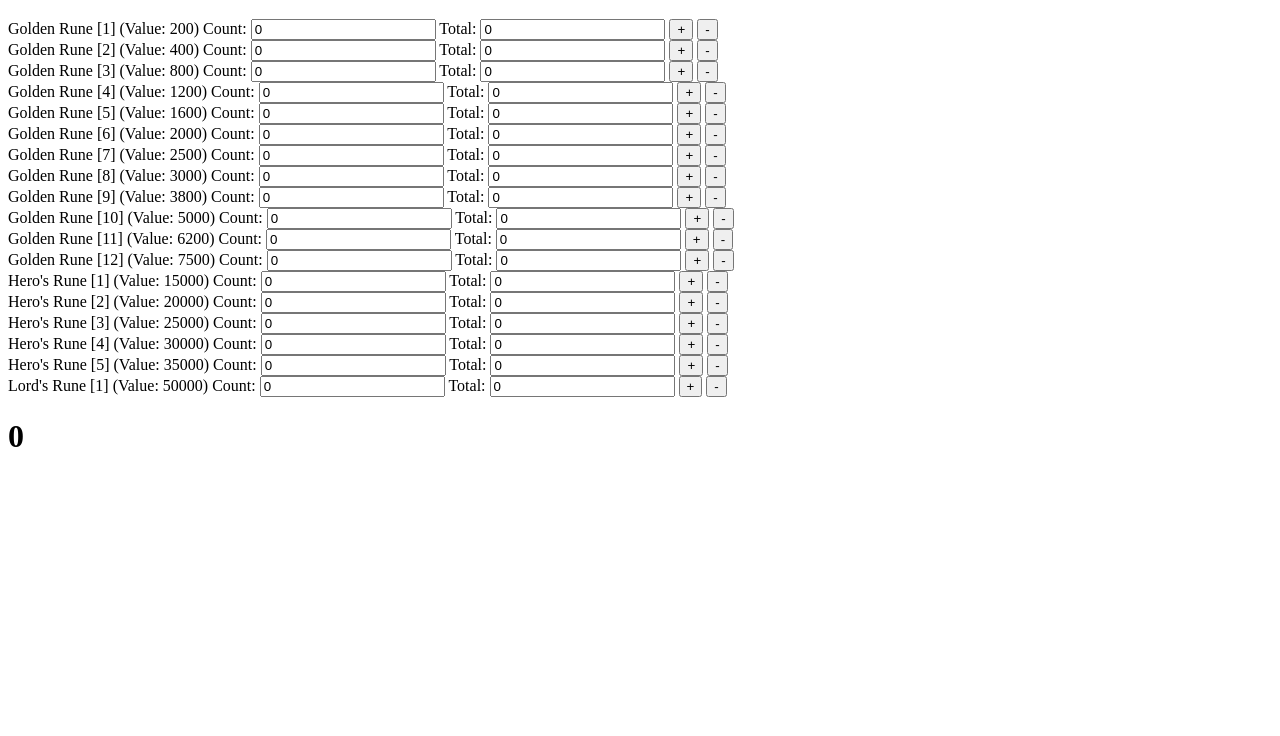
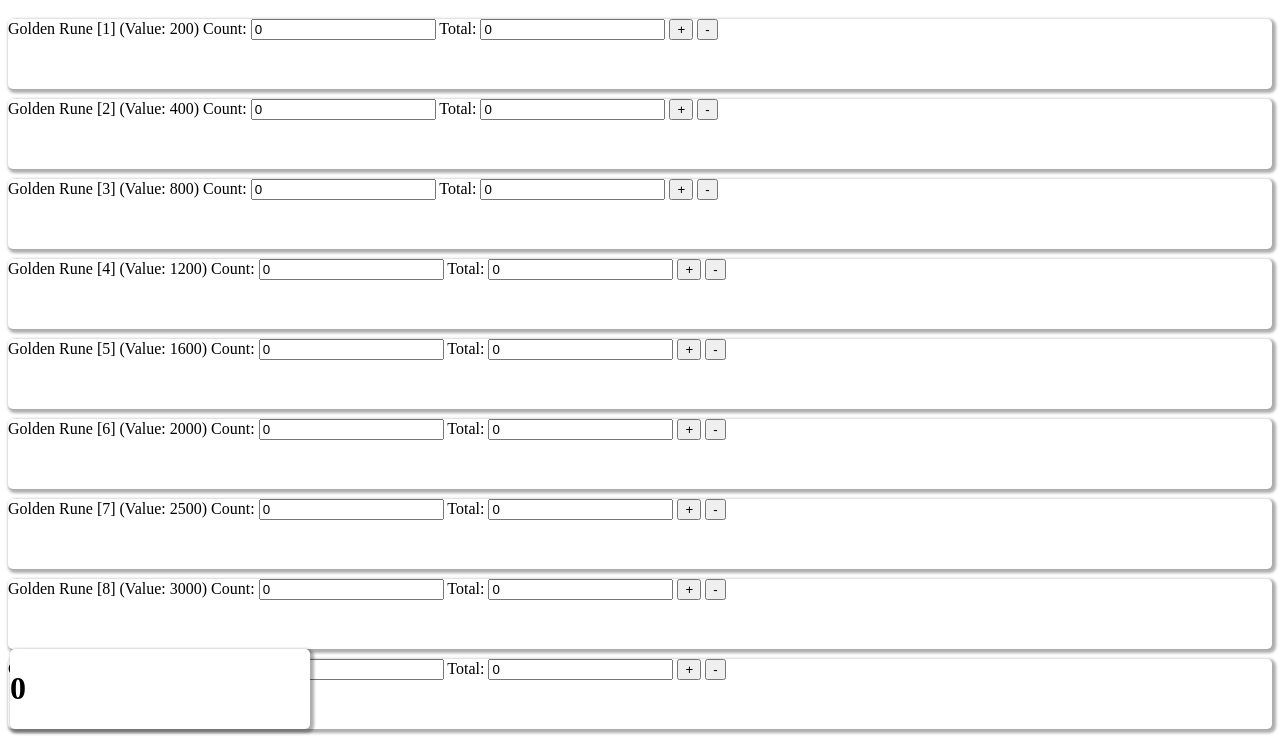
Before and after one commit to erikroessing/elden-ring-runes-calculator, a plain HTML site: page index.html in a window 1280 px wide. Shown: the part 61-797 px from the top of the page. Drawn offline with Linux system fonts and the light colour scheme.

Commit message:
changes to the html and style of project

```diff
--- a/index.html
+++ b/index.html
@@ -11,7 +11,10 @@
 <body>
     <h1 class="image">Elden Ring's Golden Rune Calculator</h1>
     <div class="container" id="main-container"></div>
-    <h1 id="total-runes">0</h1>
+    <div class="bottom-space"></div>
+    <div id="total-runes-container">
+        <h1 class="item" id="total-runes">0</h1>
+    </div>
 </body>
 <footer>
     <script src="script.js"></script>
--- a/script.js
+++ b/script.js
@@ -31,7 +31,8 @@ for(let runeId in runesMap){
         runeName = runeNameList[0] + " Rune " + "["+runeNameList[1] + "]"
     }
     runesAmount[runeId] = 0
-    container.insertAdjacentHTML("beforeend", `<div class="item">
+
+    container.insertAdjacentHTML("beforeend", `<div class="item-rune">
         ${runeName} (Value: ${runesMap[runeId]})
         Count:
         <input id='input-count-${runeId}' type='number' value=0 min=0></input>
@@ -40,36 +41,40 @@ for(let runeId in runesMap){
         <button id='button-rune-${runeId}-plus'>+</button>
         <button id='button-rune-${runeId}-minus'>-</button>
     </div>`)
-    console.log(`#button-rune-${runeId}-plus`)
+
     document.querySelector(`#button-rune-${runeId}-plus`).addEventListener("click", function(){
         runesAmount[runeId] += runesMap[runeId]
-        document.querySelector(`#input-count-${runeId}`).value = runesAmount[runeId]/runesMap[runeId]
-        document.querySelector(`#input-total-${runeId}`).value = runesAmount[runeId]
-        document.querySelector("#total-runes").innerHTML = calcRunes()
+        buttonDocumentChanges(runeId)
     })
+
     document.querySelector(`#button-rune-${runeId}-minus`).addEventListener("click", function(){
-
         if(runesAmount[runeId] > 0){
             runesAmount[runeId] -= runesMap[runeId]
-            document.querySelector(`#input-count-${runeId}`).value = runesAmount[runeId]/runesMap[runeId]
-            document.querySelector(`#input-total-${runeId}`).value = runesAmount[runeId]
-            document.querySelector("#total-runes").innerHTML = calcRunes()
-
+            buttonDocumentChanges(runeId)
         }
     })
+
     document.querySelector(`#input-count-${runeId}`).addEventListener('input', (event)=>{
         runesAmount[runeId] = runesMap[runeId]*event.target.value
         document.querySelector(`#input-total-${runeId}`).value = runesAmount[runeId]
-        document.querySelector("#total-runes").innerHTML = calcRunes()
+        document.querySelector("#total-runes").innerHTML = getTotalRunes()
     })
+
     document.querySelector(`#input-total-${runeId}`).addEventListener('input', (event)=>{
         runesAmount[runeId] = parseInt(event.target.value)
         document.querySelector(`#input-count-${runeId}`).value = runesAmount[runeId]/runesMap[runeId]
-        document.querySelector("#total-runes").innerHTML = calcRunes()
+        document.querySelector("#total-runes").innerHTML = getTotalRunes()
     })
 }
 
-function calcRunes(){
+
+function buttonDocumentChanges(runeId){
+    document.querySelector(`#input-count-${runeId}`).value = runesAmount[runeId]/runesMap[runeId]
+    document.querySelector(`#input-total-${runeId}`).value = runesAmount[runeId]
+    document.querySelector("#total-runes").innerHTML = getTotalRunes()
+}
+
+function getTotalRunes(){
     let totalRunes = 0
     for (let item in runesAmount) {
         totalRunes += runesAmount[item]
--- a/style.css
+++ b/style.css
@@ -1,9 +1,33 @@
-.container{
+/* .container{
     display: flexbox;
 
+} */
+
+.item-rune{
+    width: 100%;
+    height: 70px;
+    border-radius: 5px;
+    background-color: white;
+    box-shadow: 2px 2px 3px 2px #00000052;
+    margin-top: 10px;
 }
 
-.item{
+.bottom-space{
     width: 100%;
-    /* background-color: red; */
+    height: 80px;
+    margin-top: 10px;
 }
+
+#total-runes-container{
+    z-index: 2;
+    position: fixed;
+    display: flex;
+    flex-direction: row;
+    bottom: 10px;
+    left: 10px;
+    width: 300px;
+    height: 80px;
+    border-radius: 5px;
+    background-color: white;
+    box-shadow: 2px 2px 3px 2px #00000052;
+}
```
